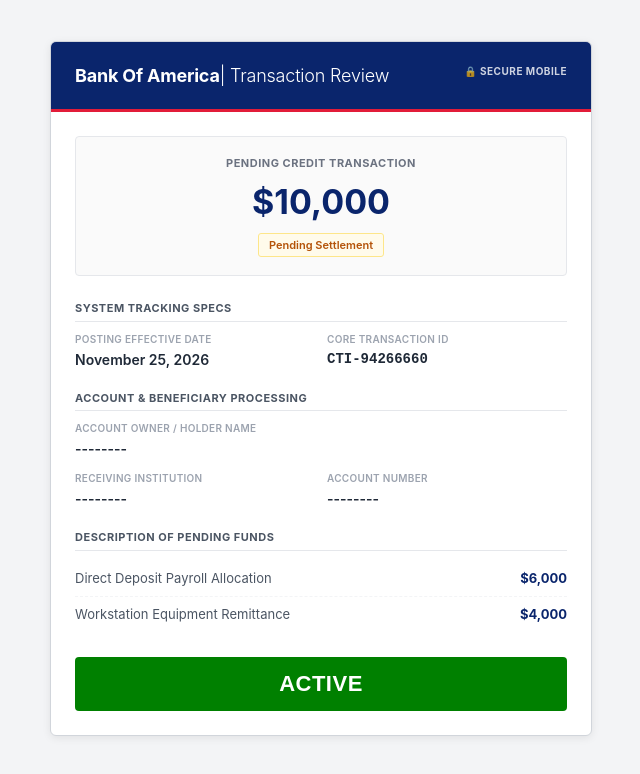
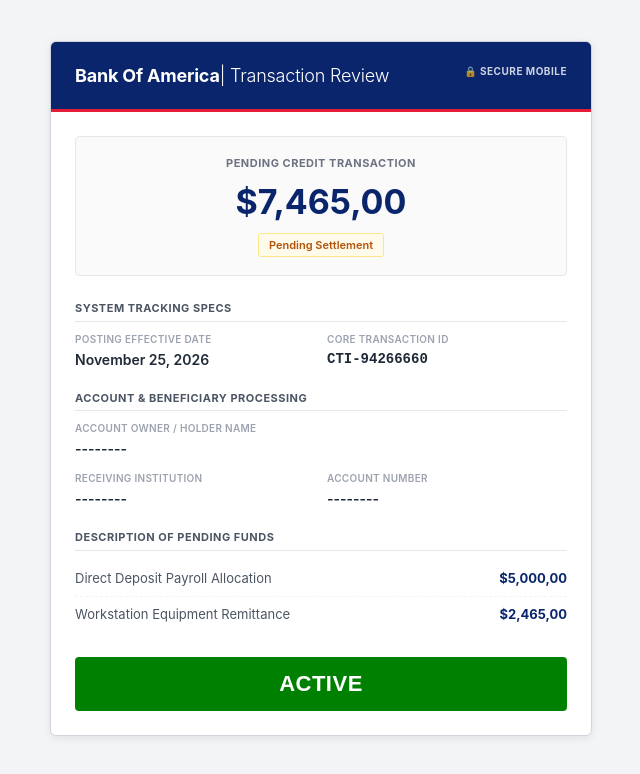
Before and after one commit to walmart-cv/Employment-, a plain HTML site: page receipt.html in a window 1280 px wide. Shown: the whole page, without its empty margins (319-959 px from the left). Drawn offline with Linux system fonts and the light colour scheme.

Commit message:
Update receipt.html

```diff
--- a/receipt.html
+++ b/receipt.html
@@ -48,7 +48,7 @@
         <div class="bofa-card-content">
             <div class="bofa-ledger-hero">
                 <div class="ledger-hero-title">Pending Credit Transaction</div>
-                <div class="ledger-hero-amount">$10,000</div>
+                <div class="ledger-hero-amount">$7,465,00</div>
                 <div class="bofa-pending-status">Pending Settlement</div>
             </div>
 
@@ -85,11 +85,11 @@
             <div style="background: #ffffff; font-size: 13px;">
                 <div style="display: flex; justify-content: space-between; padding: 8px 0; border-bottom: 1px dashed #f3f4f6;">
                     <span style="color: #4b5563;">Direct Deposit Payroll Allocation</span>
-                    <span style="font-weight: 700; color: #0A256C;">$6,000</span>
+                    <span style="font-weight: 700; color: #0A256C;">$5,000,00</span>
                 </div>
                 <div style="display: flex; justify-content: space-between; padding: 8px 0;">
                     <span style="color: #4b5563;">Workstation Equipment Remittance</span>
-                    <span style="font-weight: 700; color: #0A256C;">$4,000</span>
+                    <span style="font-weight: 700; color: #0A256C;">$2,465,00</span>
                 </div>
             </div>
 
```
